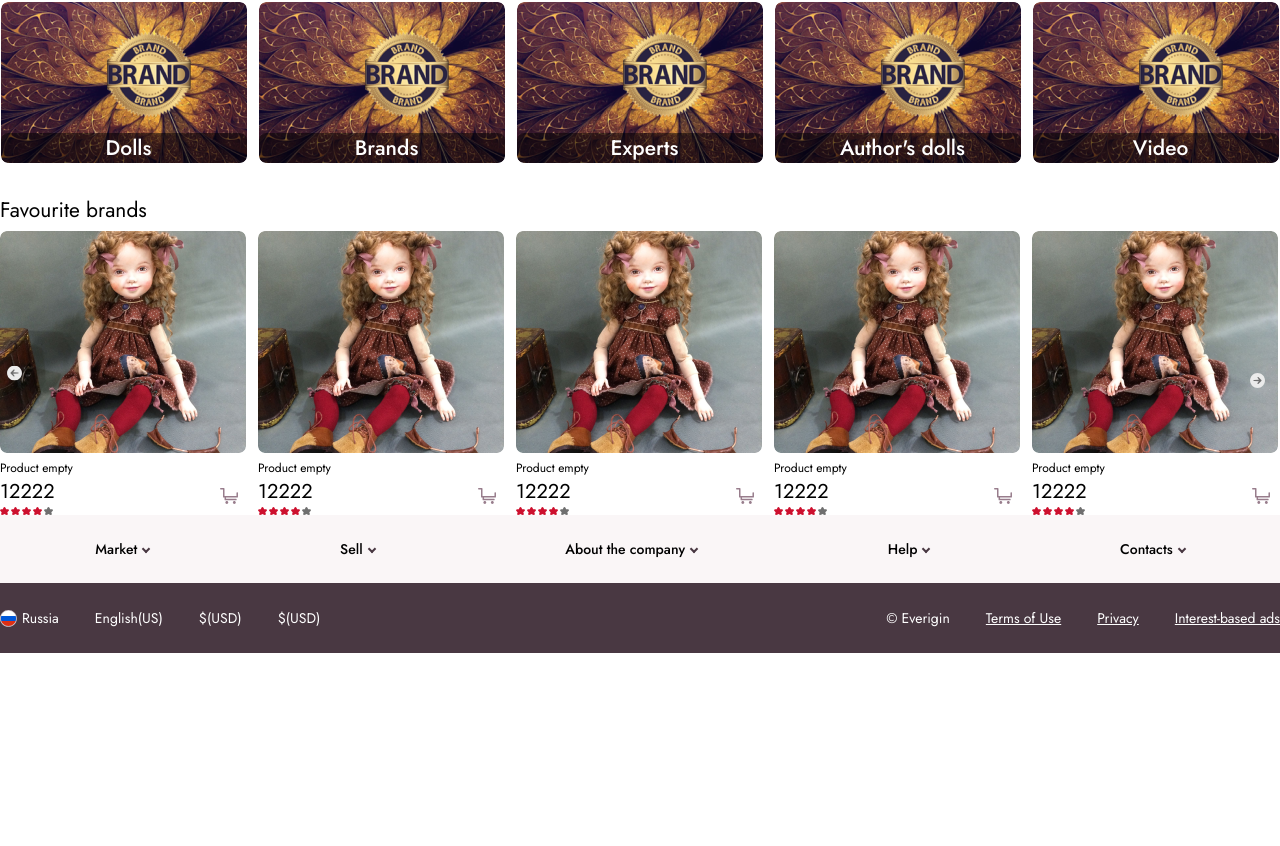
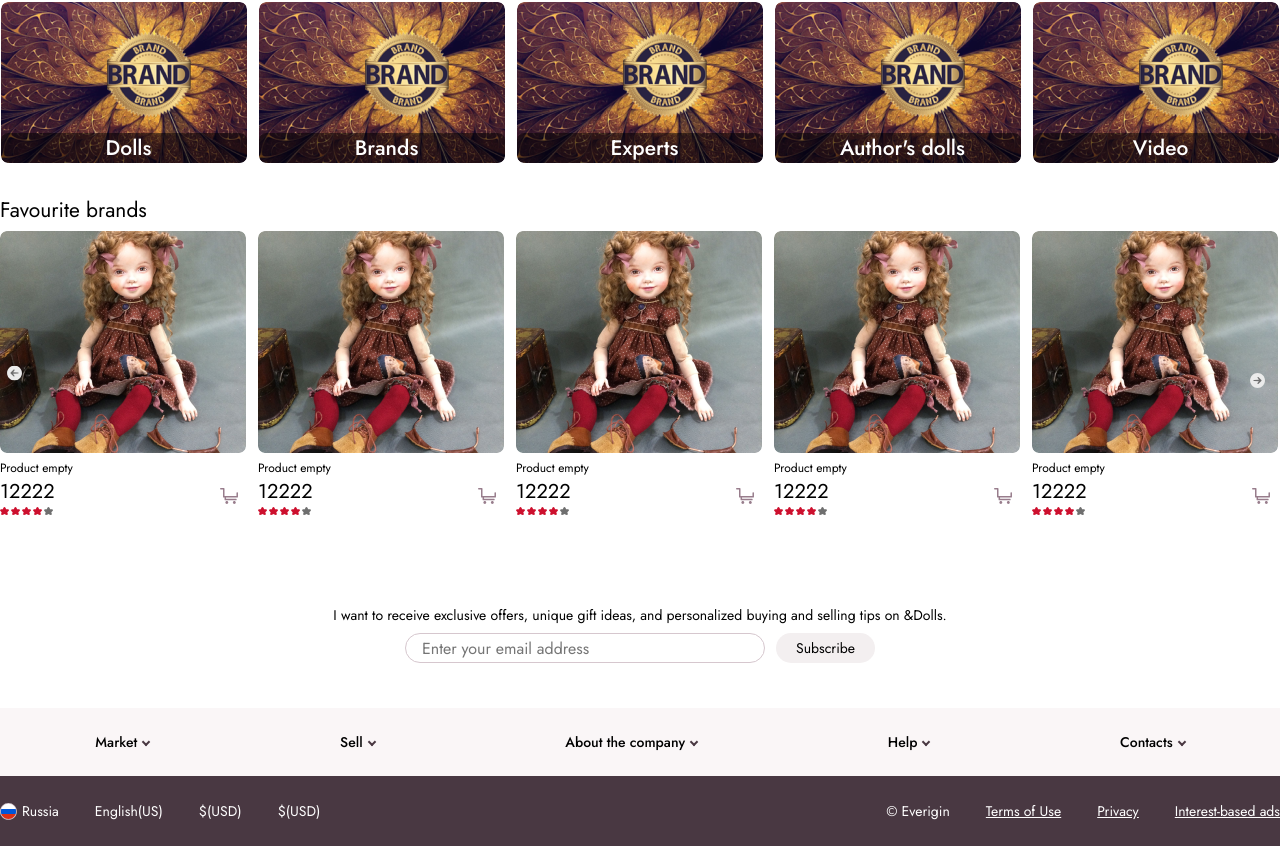
Before and after one commit to dzpower/evering, a Nuxt app: page / in a window 1280 px wide. Shown: the part 1291-2137 px from the top of the page. Before the commit the page ends 1944 px from the top, so only its background shows below. Built offline with nearby package versions, Linux system fonts and the light colour scheme.

Commit message:
Refactoring, fix bugs

```diff
--- a/assets/css/views/ui-common/_email-subscribe.scss
+++ b/assets/css/views/ui-common/_email-subscribe.scss
@@ -2,7 +2,8 @@
   width: 100%;
   margin-top: 90px;
   margin-bottom: 45px;
-  .main {
+
+  &__inner {
     display: flex;
     flex-direction: column;
     align-items: center;
--- a/components/ui-common/Card.vue
+++ b/components/ui-common/Card.vue
@@ -1,13 +1,13 @@
 <template>
-  <a
-    href="#"
+  <NuxtLink
+    to="#"
     class="card catalog-item"
   >
     <div class="card__preview">
       <img src="/content/01.png" alt="card image">
     </div>
     <span class="card__title">Pullip optical Queen</span>
-  </a>
+  </NuxtLink>
 </template>
 
 <script>
--- a/components/ui-common/EmailSubscribe.vue
+++ b/components/ui-common/EmailSubscribe.vue
@@ -1,6 +1,6 @@
 <template>
   <div class="email-subscribe">
-    <main class="main">
+    <div class="email-subscribe__inner">
       <span class="email-subscribe__title">
       I want to receive exclusive offers, unique gift ideas, and personalized buying and selling tips on &Dolls.
     </span>
@@ -8,7 +8,7 @@
         <input placeholder="Enter your email address" class="email-subscribe__input default-input">
         <button class="email-subscribe__submit">Subscribe</button>
       </form>
-    </main>
+    </div>
   </div>
 </template>
 
--- a/components/ui-common/Pagination.vue
+++ b/components/ui-common/Pagination.vue
@@ -3,9 +3,7 @@
     <button class="pagination__icon pagination__left">
       <img src="icons/slider-arrows.svg" alt="left">
     </button>
-
     <div class="pagination__body">
-
       <span class="pagination__item active">1</span>
       <span class="pagination__item">2</span>
       <span class="pagination__item">3</span>
@@ -13,9 +11,7 @@
       <span class="pagination__item">5</span>
       <span class="pagination__item pagination__other">...</span>
       <span class="pagination__item">120</span>
-
     </div>
-
     <button class="pagination__icon pagination__right">
       <img src="icons/slider-arrows.svg" alt="left">
     </button>
--- a/components/ui-common/Tag.vue
+++ b/components/ui-common/Tag.vue
@@ -1,9 +1,10 @@
 <template>
-  <a
+  <NuxtLink
+    to='#'
     class="default-tag"
   >
     <slot />
-  </a>
+  </NuxtLink>
 </template>
 
 <script>
--- a/layouts/default.vue
+++ b/layouts/default.vue
@@ -1,19 +1,22 @@
 <template>
   <div>
-    <header-component/>
+    <header-component />
     <Nuxt />
-    <footer-component/>
+    <email-subscribe />
+    <footer-component />
   </div>
 </template>
 
 <script>
-import Header from '@/components/layout/Header';
-import Footer from '@/components/layout/Footer';
+import Header from '@/components/layout/Header'
+import Footer from '@/components/layout/Footer'
+import EmailSubscribe from '@/components/ui-common/EmailSubscribe'
 
   export default {
     components: {
       'header-component': Header,
       'footer-component': Footer,
+      'email-subscribe': EmailSubscribe,
     }
   }
 </script>
--- a/pages/catalog.vue
+++ b/pages/catalog.vue
@@ -37,21 +37,24 @@
         </div>
       </div>
     </main>
-    <EmailSubscribe />
   </div>
 </template>
 
 <script>
-  import FilterItem from '@/components/views/pages/catalog/FilterItem';
-  import EmailSubscribe from '@/components/ui-common/EmailSubscribe';
+  import FilterItem from '@/components/views/pages/catalog/FilterItem'
   import Card from '@/components/ui-common/Card'
-  import Tag from '@/components/ui-common/Tag';
-  import Pagination from '@/components/ui-common/Pagination';
-  import Select from '@/components/ui-common/Select';;
+  import Tag from '@/components/ui-common/Tag'
+  import Pagination from '@/components/ui-common/Pagination'
+  import Select from '@/components/ui-common/Select'
 
   export default {
-    components: { Pagination, Tag, FilterItem, EmailSubscribe, Card, Select },
-    data: () => {
+    components: { Pagination,
+      Tag,
+      FilterItem,
+      Card,
+      Select
+    },
+    data() {
       return {
         tags: [
           {
```
